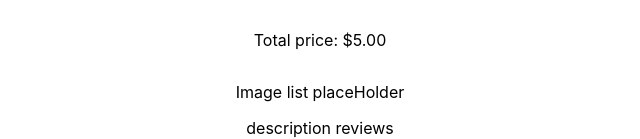
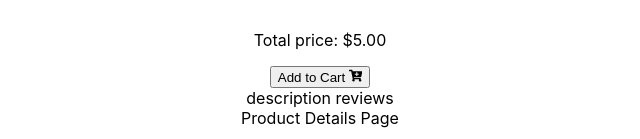
Before and after one commit to Marius-De-Allie/ProductView-React, a React (Create React App) app: page / in a window 1280 px wide. Shown: the part 1112-1251 px from the top of the page, without its empty margins (320-960 px from the left). Built offline with nearby package versions, Linux system fonts and the light colour scheme.

Commit message:
Add an add to cart button to Product details component

```diff
--- a/package.json
+++ b/package.json
@@ -8,6 +8,7 @@
     "@testing-library/user-event": "^12.1.10",
     "react": "^17.0.1",
     "react-dom": "^17.0.1",
+    "react-icons": "^4.1.0",
     "react-redux": "^7.2.2",
     "react-scripts": "4.0.1",
     "redux": "^4.0.5",
--- a/src/components/ProductDetails.js
+++ b/src/components/ProductDetails.js
@@ -1,5 +1,6 @@
 import React, { useEffect, useState } from 'react';
 import { useDispatch, useSelector } from 'react-redux';
+import { FaCartPlus } from 'react-icons/fa';
 import ProductImage from './ProductImage';
 import handlefetchProduct from '../redux/actions/product';
 
@@ -64,7 +65,13 @@ const ProductDetails = (props) => {
                 <p>price per unit: ${price.toFixed(2)}</p>
                 <p>Total price: ${price.toFixed(2)}</p>
               </div>
-              <p>Image list placeHolder</p>
+              <button
+                className="cart-btn"
+                disabled={quantity < 1 || quantity > 100}
+              >
+                {`Add to Cart `}
+                <FaCartPlus />
+              </button>
             </section>
             <section classnalme="sec-details">
               description
```
Also changed, not shown: 2 other files (tests, documents, lock files or other folders).
